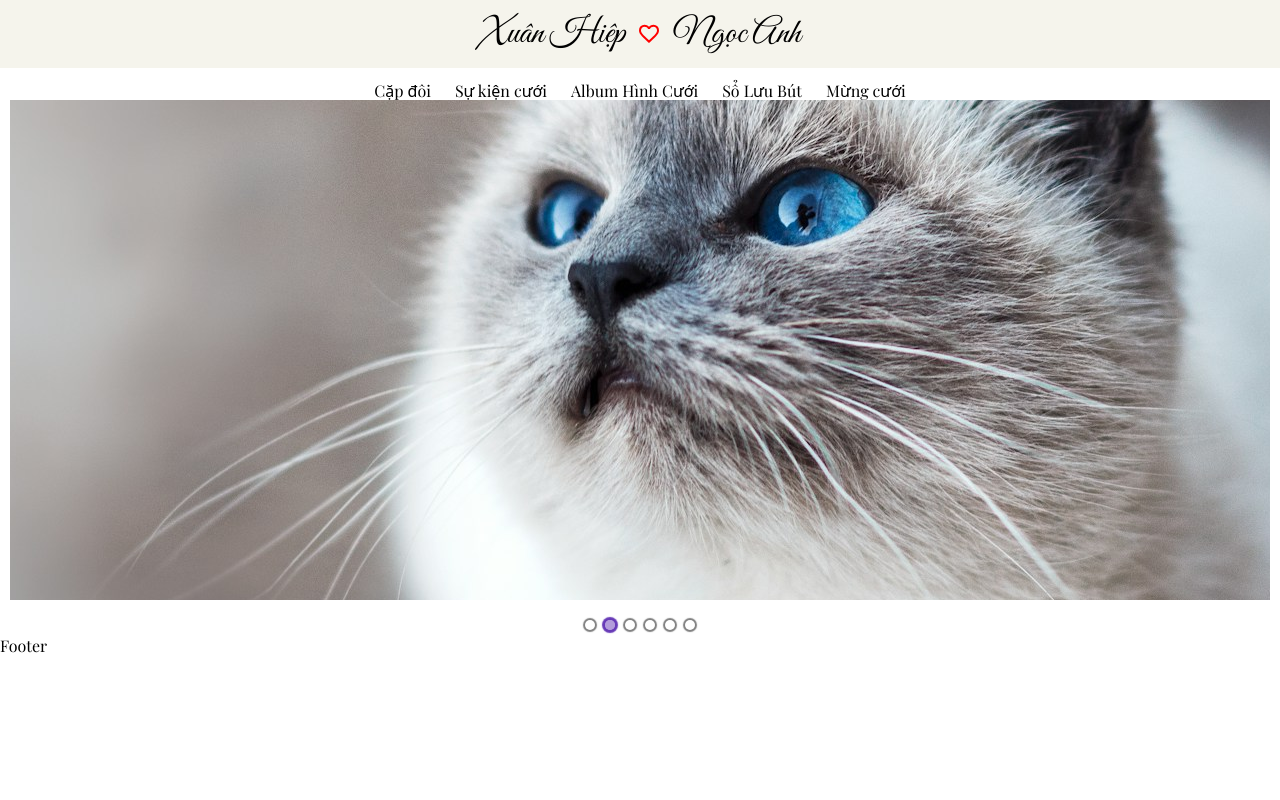
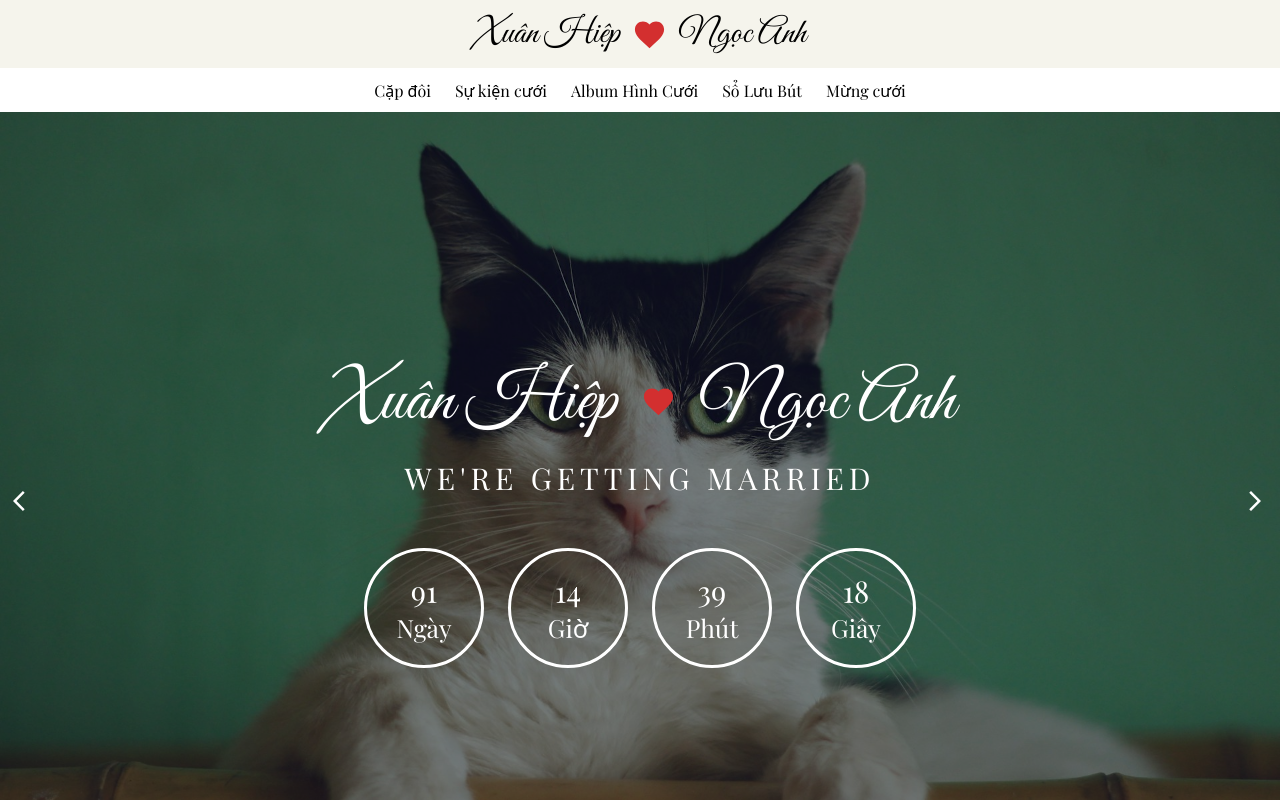
Before and after one commit to nxhiep/wedding-websites, a Next.js app: page / in a window 1280 px wide. Shown: the top 800 px of the page. Built offline with nearby package versions, Linux system fonts and the light colour scheme; a web font is replaced by a local one.

Commit message:
many changs

```diff
--- a/package.json
+++ b/package.json
@@ -9,8 +9,13 @@
     "lint": "next lint"
   },
   "dependencies": {
+    "@emotion/react": "^11.13.3",
+    "@emotion/styled": "^11.13.0",
+    "@mui/icons-material": "^6.1.2",
+    "@mui/material": "^6.1.2",
     "next": "14.2.14",
     "react": "^18",
+    "react-countdown": "^2.3.6",
     "react-dom": "^18",
     "react-elastic-carousel": "^0.11.5",
     "styled-components": "^6.1.13"
--- a/src/app/globals.css
+++ b/src/app/globals.css
@@ -1,6 +1,6 @@
 :root {
   --background-color: white;
-  --header-height: 100px;
+  --header-height: 112px;
   --header-background-color: #f5f4ec
 }
 
@@ -54,8 +54,11 @@ a {
   align-items: center;
   justify-content: center;
   font-size: 35px;
+  padding: 12px 0;
+}
+
+.header-bg {
   background-color: var(--header-background-color);
-  padding: 12px 0;
 }
 
 .main {
@@ -79,3 +82,54 @@ a {
 .menu a:hover {
   text-decoration: underline;
 }
+
+.rec-slider-container {
+  margin: 0 !important;
+}
+.rec-carousel {
+  position: relative;
+}
+.banner-slider:after {
+  content: "";
+  background-color: rgb(0 0 0 / 45%);
+  position: absolute;
+  z-index: 1;
+  width: 100%;
+  height: 100%;
+  top: 0;
+  left: 0;
+}
+.count-down-content {
+  display: flex;
+  align-items: center;
+  justify-content: center;
+  gap: 24px;
+}
+.count-down-content > div {
+  border: 3px solid white;
+  border-radius: 100%;
+  width: 120px;
+  height: 120px;
+  font-size: 30px;
+  color: white;
+  text-align: center;
+  display: flex;
+  flex-direction: column;
+  align-items: center;
+  justify-content: center;
+}
+.count-down-content > div > div:last-child {
+  font-size: 25px;
+}
+.banner-carousel-item {
+  position: relative;
+  display: flex;
+  align-items: center;
+  justify-content: center;
+  width: 100%;
+  height: 100%;
+}
+.banner-slider {
+  width: 100%;
+  height: 100%;
+}
--- a/src/app/page.tsx
+++ b/src/app/page.tsx
@@ -4,6 +4,7 @@ import Config from "@/config";
 import Head from "next/head";
 import Image from "next/image";
 import heartIcon from "./images/heart.svg";
+import WebTitle from "@/components/webTitle";
 
 export default function Home() {
 
@@ -19,16 +20,8 @@ export default function Home() {
 				<meta name="author" content="Hiepnx" />
 			</Head>
 			<header className="header">
-				<div className="header-title great-vibes">
-					{Config.menName}
-					&nbsp;&nbsp;
-					<Image
-						priority
-						src={heartIcon}
-						alt="Love"
-					/>
-					&nbsp;&nbsp;
-					{Config.womenName}
+				<div className="header-bg">
+					<WebTitle size={35} />
 				</div>
 				<div className="menu">
 					<a>Cặp đôi</a>
--- a/src/components/carousel/index.tsx
+++ b/src/components/carousel/index.tsx
@@ -3,29 +3,104 @@
 import isPropValid from '@emotion/is-prop-valid';
 import Image from 'next/image';
 import Carousel, { ReactElasticCarouselProps } from 'react-elastic-carousel';
+import ArrowForwardIosIcon from '@mui/icons-material/ArrowForwardIos';
+import ArrowBackIosIcon from '@mui/icons-material/ArrowBackIos';
 import { StyleSheetManager } from 'styled-components';
+import WebTitle from '../webTitle';
+import Config from '@/config';
+import Countdown from 'react-countdown';
+import { useEffect, useState } from 'react';
+import LoadingWidget from '../loadingWidget';
 
 const MyCarousel = () => {
+    const [loaded, setLoaded] = useState(false);
+    useEffect(() => {
+        setLoaded(true);
+    }, []);
+    if(!loaded) {
+        return <LoadingWidget />
+    }
     const props: ReactElasticCarouselProps = {
         isRTL: false,
-        showArrows: false,
+        showArrows: true,
         enableSwipe: false,
         enableMouseSwipe: false,
-        autoPlaySpeed: 5000,
-        enableAutoPlay: true,
+        // autoPlaySpeed: 5000,
+        // enableAutoPlay: true,
+        renderArrow: (props) => {
+            return (
+                <div style={{
+                    position: 'absolute',
+                    top: 'calc(50% - 25px)',
+                    color: 'white',
+                    zIndex: 2,
+                    width: 50,
+                    display: 'flex',
+                    alignItems: 'center',
+                    justifyContent: 'center',
+                    cursor: 'pointer',
+                    left: props.type === 'PREV' ? 0 : undefined,
+                    right: props.type === 'NEXT' ? 0 : undefined
+                }} onClick={props.onClick}>
+                    {props.type === 'NEXT' ? (
+                        <ArrowForwardIosIcon color='inherit' />
+                    ) : (
+                        <ArrowBackIosIcon color='inherit' />
+                    )}
+                </div>
+            );
+        }
     }
     return (
+        <div style={{ position: 'relative' }}>
             <StyleSheetManager shouldForwardProp={isPropValid}>
                 <Carousel {...props}>
-                { [1, 2, 3, 4, 5, 6].map(item => {
+                    {[1, 2, 3, 4, 5, 6].map(item => {
                         return (
-                        <div key={'item-' + item} style={{ height: 500 }}>
-                            <Image src={require(`../../app/images/photo${item}.jpg`)} alt={'Photo ' + item} style={{ height: 500, objectFit: 'cover' }} />
+                            <div key={'item-' + item} className='banner-carousel-item'>
+                                <div className='banner-slider'>
+                                    <Image src={require(`../../app/images/photo${item}.jpg`)} alt={'Photo ' + item} style={{ width: '100%', height: 800, objectFit: 'cover' }} />
+                                </div>
                             </div>
                         );
-                }) }
+                    })}
                 </Carousel>
             </StyleSheetManager>
+            <div style={{ position: 'absolute', zIndex: 1, width: '100%', height: '100%', top: 0, left: 0 }}>
+                <div style={{ display: 'flex', alignItems: 'center', justifyContent: 'center', flexDirection: 'column', height: 'calc(100% - 50px)' }}>
+                    <WebTitle size={70} color='white' />
+                    <div style={{ fontSize: 30, color: 'white', textAlign: 'center', letterSpacing: 5, marginBottom: 50 }}>{Config.description}</div>
+                    <div style={{ display: 'flex', alignItems: 'center', justifyContent: 'center' }}>
+                        <Countdown
+                            date={1736150400000}
+                            className='my-count-down'
+                            renderer={(props) => {
+                                return (
+                                    <div className='count-down-content'>
+                                        <div>
+                                            <div>{props.days}</div>
+                                            <div>Ngày</div>
+                                        </div>
+                                        <div>
+                                            <div>{props.hours}</div>
+                                            <div>Giờ</div>
+                                        </div>
+                                        <div>
+                                            <div>{props.minutes}</div>
+                                            <div>Phút</div>
+                                        </div>
+                                        <div>
+                                            <div>{props.seconds}</div>
+                                            <div>Giây</div>
+                                        </div>
+                                    </div>
+                                );
+                            }}
+                        />
+                    </div>
+                </div>
+            </div>
+        </div>
     );
 }
 
--- /dev/null
+++ b/src/components/loadingWidget.tsx
@@ -0,0 +1,7 @@
+const LoadingWidget = () => {
+    return (
+        <div>Loading...</div>
+    );
+}
+
+export default LoadingWidget;
--- /dev/null
+++ b/src/components/webTitle.tsx
@@ -0,0 +1,19 @@
+import Config from "@/config";
+import Image from "next/image";
+import heartIcon from "../app/images/heart.svg";
+import { FC } from "react";
+import FavoriteIcon from '@mui/icons-material/Favorite';
+
+const WebTitle:FC<({ size: number, color?: string })> = ({ size, color }) => {
+    return (
+        <div className="header-title great-vibes" style={{ fontSize: size, color: color ?? 'black' }}>
+            {Config.menName}
+            &nbsp;&nbsp;
+            <FavoriteIcon fontSize="large" color="error" />
+            &nbsp;&nbsp;
+            {Config.womenName}
+        </div>
+    );
+}
+
+export default WebTitle;
```
Also changed, not shown: 1 other file (tests, documents, lock files or other folders). Lines whose indentation alone changed are shown as unchanged.
